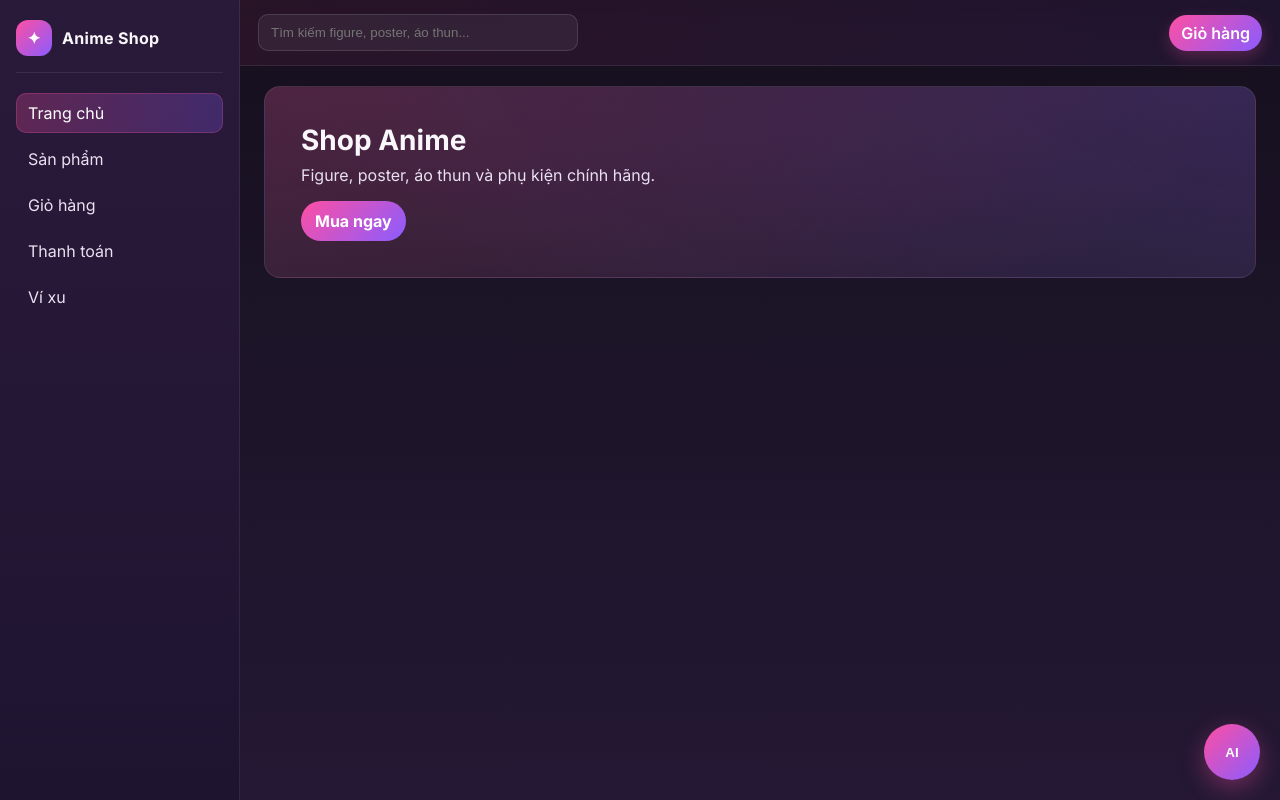
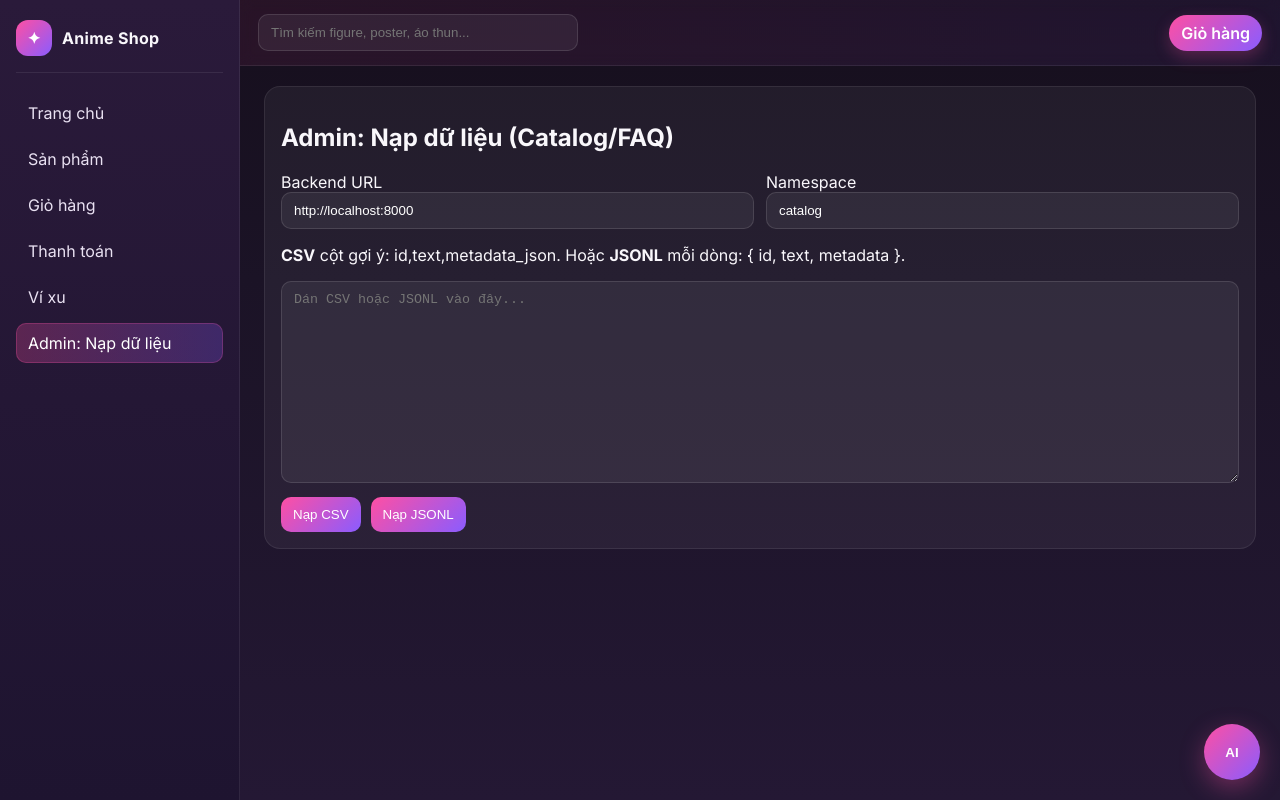
Before and after one commit to truongnguyena/m-y-ch-mpe, an Angular app in the folder anime-shop/: page /admin/ingest in a window 1280 px wide. Before the commit this address led to /. Built offline with nearby package versions, Linux system fonts and the light colour scheme.

Commit message:
Add admin ingest page and sidebar link
Co-authored-by: kirimeo18 <kirimeo18@gmail.com>

```diff
--- a/anime-shop/src/app/app.routes.ts
+++ b/anime-shop/src/app/app.routes.ts
@@ -26,5 +26,9 @@ export const routes: Routes = [
     path: 'wallet',
     loadComponent: () => import('./pages/wallet/wallet').then(m => m.WalletComponent)
   },
+  {
+    path: 'admin/ingest',
+    loadComponent: () => import('./pages/admin-ingest/admin-ingest').then(m => m.AdminIngestComponent)
+  },
   { path: '**', redirectTo: '' }
 ];
--- a/anime-shop/src/app/layout/sidebar/sidebar.ts
+++ b/anime-shop/src/app/layout/sidebar/sidebar.ts
@@ -18,6 +18,7 @@ import { RouterLink, RouterLinkActive } from '@angular/router';
         <a routerLink="/cart" routerLinkActive="active">Giỏ hàng</a>
         <a routerLink="/checkout" routerLinkActive="active">Thanh toán</a>
         <a routerLink="/wallet" routerLinkActive="active">Ví xu</a>
+        <a routerLink="/admin/ingest" routerLinkActive="active">Admin: Nạp dữ liệu</a>
       </nav>
     </aside>
   `,
--- /dev/null
+++ b/anime-shop/src/app/pages/admin-ingest/admin-ingest.ts
@@ -0,0 +1,81 @@
+import { Component } from '@angular/core';
+import { FormsModule } from '@angular/forms';
+import { HttpClient } from '@angular/common/http';
+
+@Component({
+  selector: 'app-admin-ingest',
+  imports: [FormsModule],
+  template: `
+    <div class="card">
+      <h2>Admin: Nạp dữ liệu (Catalog/FAQ)</h2>
+      <div class="row">
+        <label>Backend URL
+          <input [(ngModel)]="backend" placeholder="http://localhost:8000" />
+        </label>
+        <label>Namespace
+          <input [(ngModel)]="namespace" placeholder="catalog hoặc faq" />
+        </label>
+      </div>
+      <p><strong>CSV</strong> cột gợi ý: id,text,metadata_json. Hoặc <strong>JSONL</strong> mỗi dòng: &#123; id, text, metadata &#125;.</p>
+      <textarea [(ngModel)]="raw" rows="12" placeholder="Dán CSV hoặc JSONL vào đây..."></textarea>
+      <div class="actions">
+        <button (click)="ingestCsv()">Nạp CSV</button>
+        <button (click)="ingestJsonl()">Nạp JSONL</button>
+        <span class="status">{{ status }}</span>
+      </div>
+    </div>
+  `,
+  styles: `
+    .row { display: grid; grid-template-columns: 1fr 1fr; gap: 12px; }
+    input, textarea { width: 100%; padding: 10px 12px; border-radius: 10px; border: 1px solid rgba(255,255,255,.12); background: rgba(255,255,255,.06); color: #fff; }
+    .actions { display: flex; gap: 10px; align-items: center; margin-top: 10px; }
+    button { padding: 10px 12px; border-radius: 10px; border: 0; color: #fff; background: linear-gradient(135deg, var(--pink-500), var(--purple-600)); }
+    .status { opacity: .85; }
+  `
+})
+export class AdminIngestComponent {
+  backend = localStorage.getItem('ai_backend') || 'http://localhost:8000';
+  namespace = 'catalog';
+  raw = '';
+  status = '';
+
+  constructor(private readonly http: HttpClient) {}
+
+  private parseCsv(text: string): Array<{id:string,text:string,metadata:any}> {
+    const lines = text.split(/\r?\n/).filter(l => l.trim().length);
+    if (!lines.length) return [];
+    const header = lines[0].split(',').map(s => s.trim());
+    const out: any[] = [];
+    for (let i=1;i<lines.length;i++) {
+      const cols = lines[i].split(',');
+      const row: any = {};
+      header.forEach((h, idx) => row[h] = cols[idx] ?? '');
+      let metadata: any = {};
+      try { metadata = row.metadata_json ? JSON.parse(row.metadata_json) : {}; } catch {}
+      out.push({ id: String(row.id || i), text: String(row.text || ''), metadata });
+    }
+    return out;
+  }
+
+  async ingestCsv() {
+    this.status = 'Đang nạp CSV...';
+    try {
+      const docs = this.parseCsv(this.raw);
+      await this.http.post(`${this.backend}/ingest`, { namespace: this.namespace, docs }).toPromise();
+      this.status = `Đã nạp ${docs.length} dòng CSV.`;
+    } catch (e: any) {
+      this.status = 'Lỗi nạp CSV.';
+    }
+  }
+
+  async ingestJsonl() {
+    this.status = 'Đang nạp JSONL...';
+    try {
+      const docs = this.raw.split(/\r?\n/).filter(l => l.trim().length).map(l => JSON.parse(l));
+      await this.http.post(`${this.backend}/ingest`, { namespace: this.namespace, docs }).toPromise();
+      this.status = `Đã nạp ${docs.length} dòng JSONL.`;
+    } catch (e: any) {
+      this.status = 'Lỗi nạp JSONL.';
+    }
+  }
+}
--- a/anime-shop/src/app/services/assistant.ts
+++ b/anime-shop/src/app/services/assistant.ts
@@ -3,8 +3,8 @@ import { HttpClient } from '@angular/common/http';
 
 export type ChatMessage = { role: 'user' | 'assistant' | 'system'; text: string; ts: number };
 
-const DEFAULT_BACKEND = 'http://localhost:8000';
-const AVATAR_URL = 'https://cdn.jsdelivr.net/gh/andatare/placeholder@main/anime-white-hair-blue-eyes.png';
+const DEFAULT_BACKEND = localStorage.getItem('ai_backend') || 'http://localhost:8000';
+const DEFAULT_AVATAR = localStorage.getItem('ai_avatar') || 'https://cdn.jsdelivr.net/gh/andatare/placeholder@main/anime-white-hair-blue-eyes.png';
 
 @Injectable({ providedIn: 'root' })
 export class AssistantService {
@@ -12,7 +12,7 @@ export class AssistantService {
 		{ role: 'system', text: 'Xin chào! Mình là trợ lý Anime Shop, mình có thể giúp gì cho bạn?', ts: Date.now() }
 	]);
 
-	readonly avatarUrl = AVATAR_URL;
+	readonly avatarUrl = DEFAULT_AVATAR;
 	backendBase = DEFAULT_BACKEND;
 
 	constructor(private readonly http: HttpClient) {}
```
